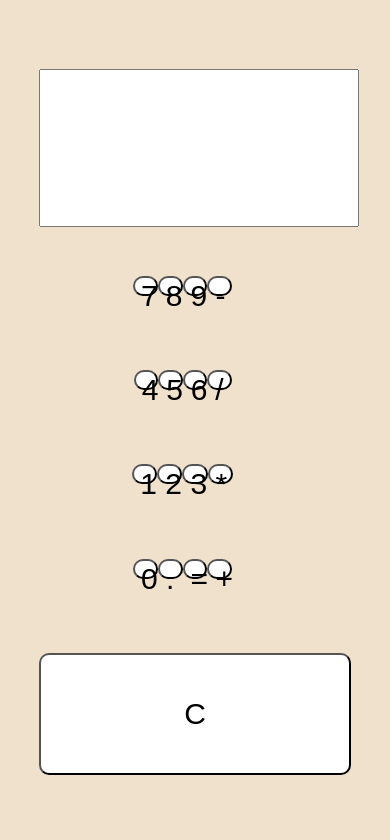
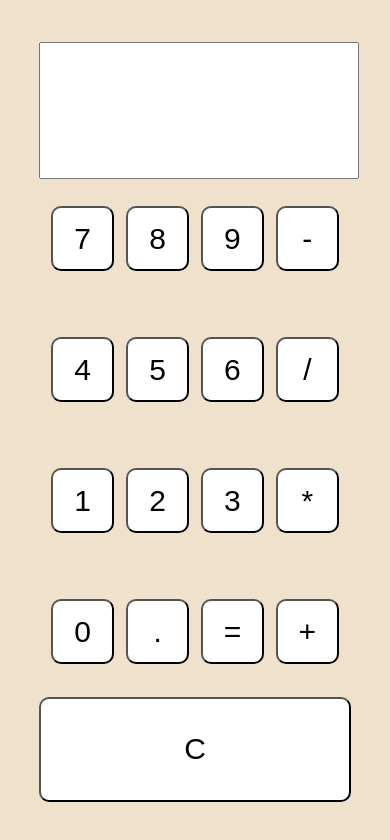
Before and after one commit to PKB2810/Calculator, a React (Create React App) app: page / in a window 390 px wide. Shown: the top 840 px of the page. Built offline with nearby package versions, Linux system fonts and the light colour scheme.

Commit message:
changes in style for calc btns

```diff
--- a/src/index.css
+++ b/src/index.css
@@ -20,13 +20,21 @@ code {
   font-family: source-code-pro, Menlo, Monaco, Consolas, "Courier New",
     monospace;
 }
-
+#btnGrp1,
+#btnGrp2,
+#btnGrp3,
+#btnGrp4 {
+  display: flex;
+  flex-direction: row;
+  justify-content: space-evenly;
+  align-items: center;
+  height: 20%;
+  width: 80%;
+}
 #btnGrp1 button,
 #btnGrp2 button,
 #btnGrp3 button,
 #btngrp4 button {
-  height: 50%;
-  width: 20%;
   font-size: 30px;
   border-radius: 10px;
   background-color: white;
@@ -89,10 +97,21 @@ code {
   #main {
     width: 100%;
   }
+  #btnGrp1,
+  #btnGrp2,
+  #btnGrp3,
+  #btnGrp4 {
+    display: flex;
+    flex-direction: row;
+    justify-content: space-evenly;
+    align-items: center;
+    height: 20%;
+    width: 80%;
+  }
   #btnGrp1 button,
   #btnGrp2 button,
   #btnGrp3 button,
   #btnGrp4 button {
-    width: 20%;
+    font-size: 30px;
   }
 }
```
Also changed, not shown: 1 other file (tests, documents, lock files or other folders).
